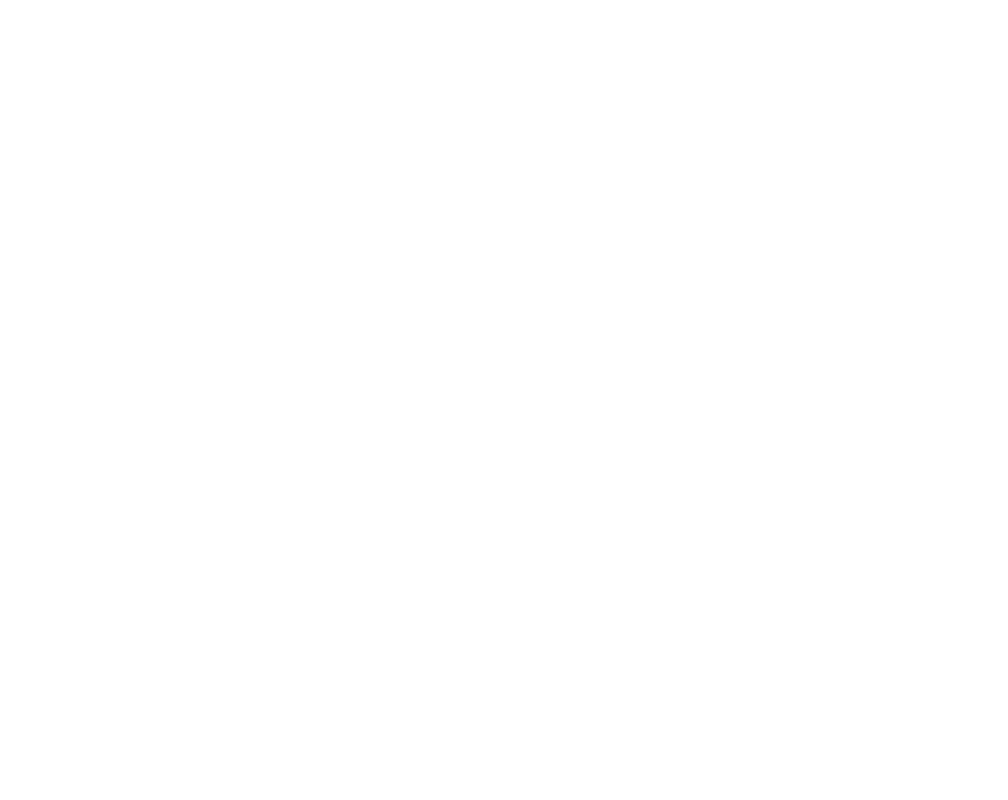
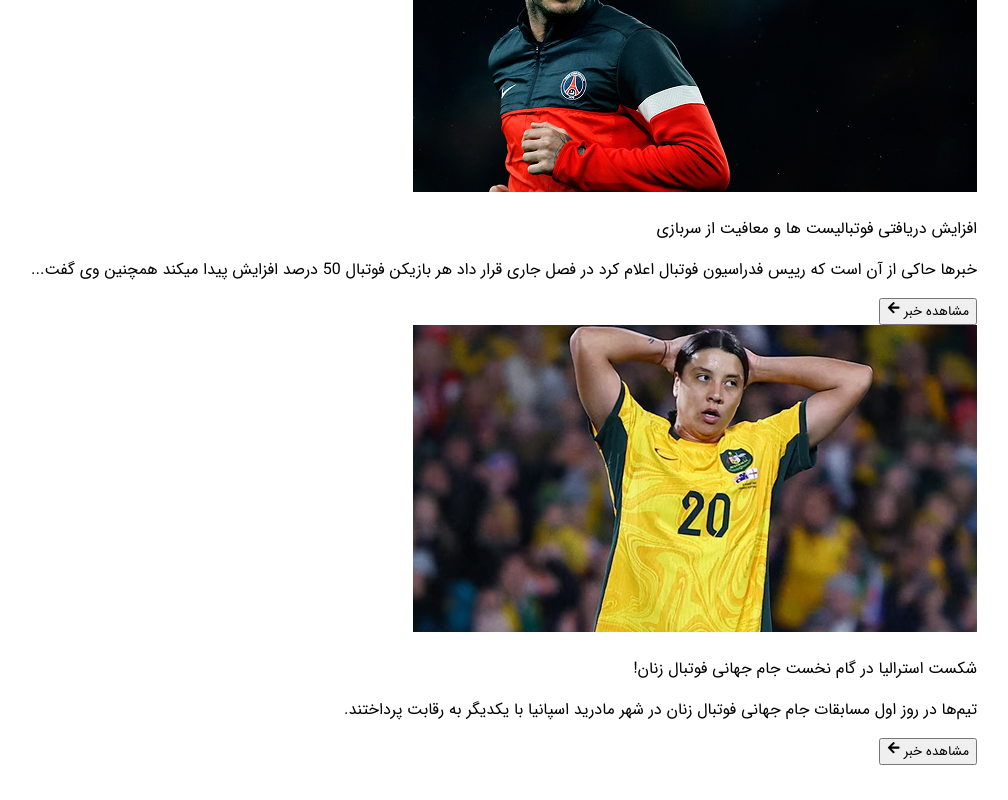
Before and after one commit to NooberThanYall/FitLand, a React (Vite) app: page / in a window 1280 px wide. Shown: the part 5884-6684 px from the top of the page, without its empty margins (238-1246 px from the left). Before the commit the page ends 5753 px from the top, so only its background shows below. Built offline with nearby package versions, Linux system fonts and the light colour scheme.

Commit message:
develope html templets news section

```diff
--- a/src/Components/Home/News/News.tsx
+++ b/src/Components/Home/News/News.tsx
@@ -1,8 +1,27 @@
 import './News.css'
 import './mediaNews.css'
+import { FaArrowLeft } from "react-icons/fa";
 
 export default function News() {
-  return (
-    <div>News</div>
-  )
+    return (
+        <div className='container'>
+            <div className="container-news">
+                <p className="title-news">جدیدترین ها در اخبار ورزش</p>
+
+                <div className="container-cards-news">
+                    <img src="Imgs/img-news-1.png" className="img-card-news" />
+                    <p className="title-card-news">افزایش دریافتی فوتبالیست ها و معافیت از سربازی</p>
+                    <p className="desc-card-news">خبرها حاکی از آن است که رییس فدراسیون فوتبال اعلام کرد در فصل جاری قرار داد هر بازیکن فوتبال 50 درصد افزایش پیدا میکند همچنین وی گفت...</p>
+                    <button className="btn-card-news">مشاهده خبر <FaArrowLeft /></button>
+                </div>
+
+                <div className="container-cards-news">
+                    <img src="Imgs/img-news-2.png" className="img-card-news" />
+                    <p className="title-card-news">شکست استرالیا در گام نخست جام جهانی فوتبال زنان!</p>
+                    <p className="desc-card-news">تیم‌ها در روز اول مسابقات جام جهانی فوتبال زنان در شهر مادرید اسپانیا با یکدیگر به رقابت پرداختند.</p>
+                    <button className="btn-card-news">مشاهده خبر <FaArrowLeft /></button>
+                </div>
+            </div>
+        </div>
+    )
 }
```
Also changed, not shown: public/Imgs/img-news-1.png (added), public/Imgs/img-news-2.png (added).
